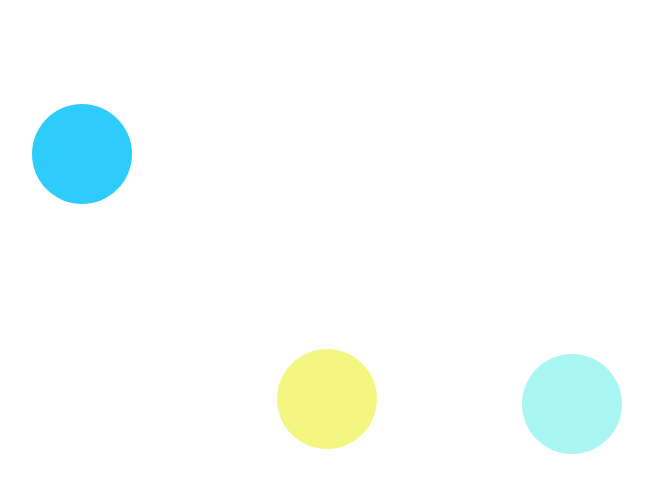
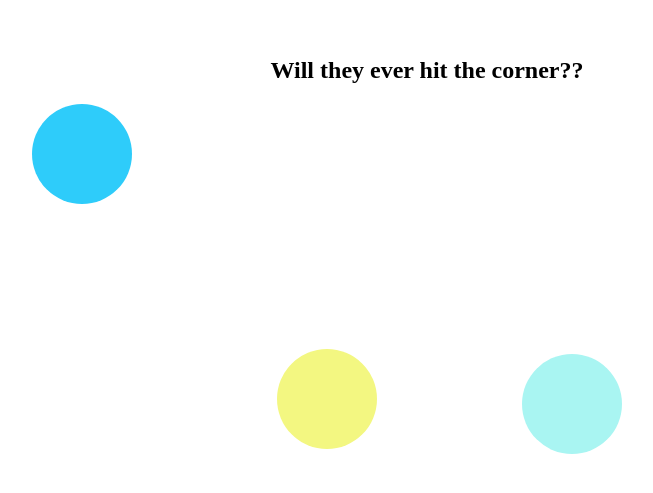
Before and after one commit to lakeshorejess/bouncingballs, a plain HTML site: page index.html in a window 1280 px wide. Shown: the part 141-634 px from the top of the page, without its empty margins (213-866 px from the left). Drawn offline with Linux system fonts and the light colour scheme.

Commit message:
Update index.html

```diff
--- a/index.html
+++ b/index.html
@@ -2,12 +2,14 @@
 <html>
 
 <head>
-  <title>Simulation - ball movement</title>
+  <title>Bouncing Balls</title>
 </head>
 
 <body>
   <br><br><br><br>
   <h1 style="text-align: center">Jess's Bouncy Balls</h1>
+  <br>
+  <h2 style="text-align: center">Will they ever hit the corner??</h2>
 
   <div id="ball2" style="
   z-index:5;
```
